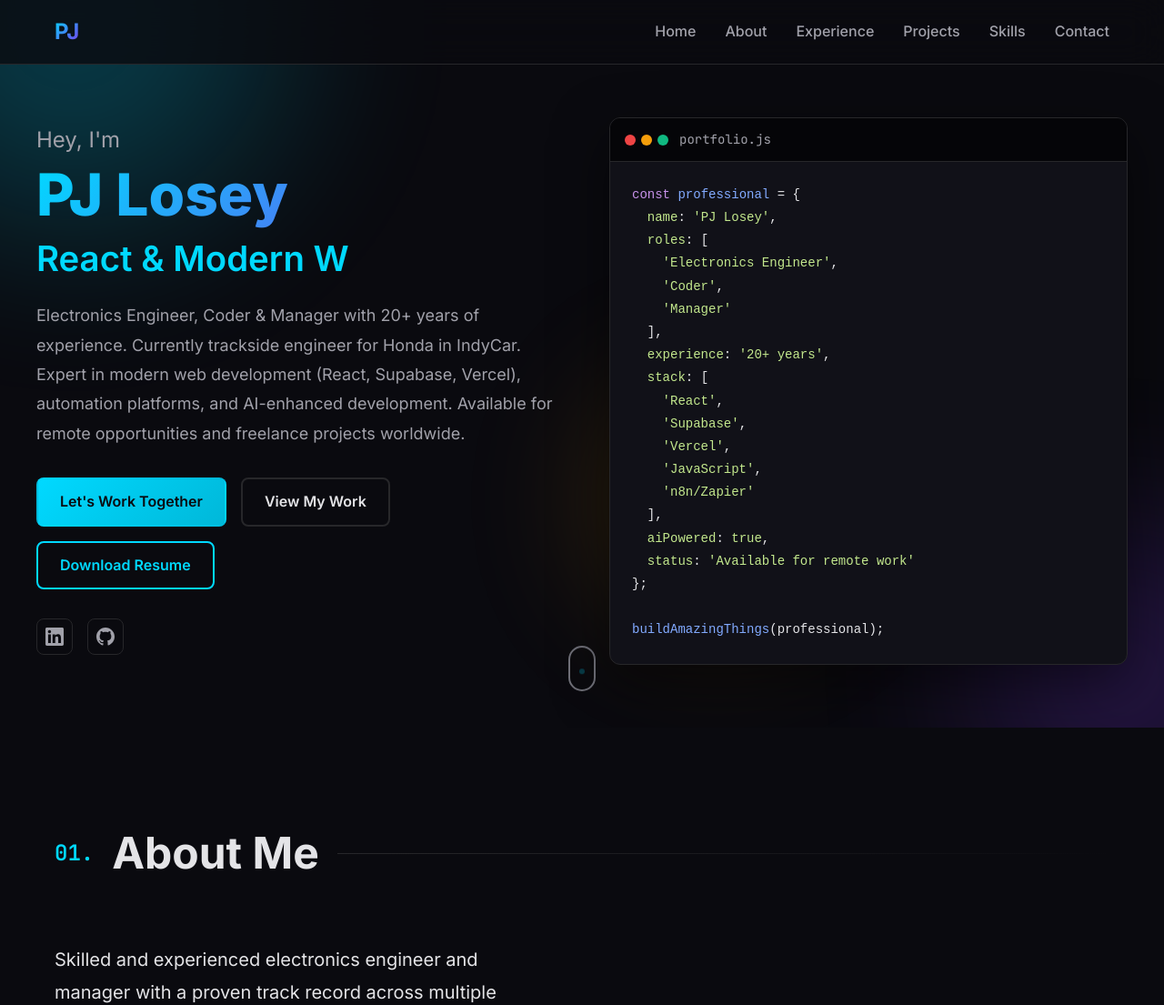
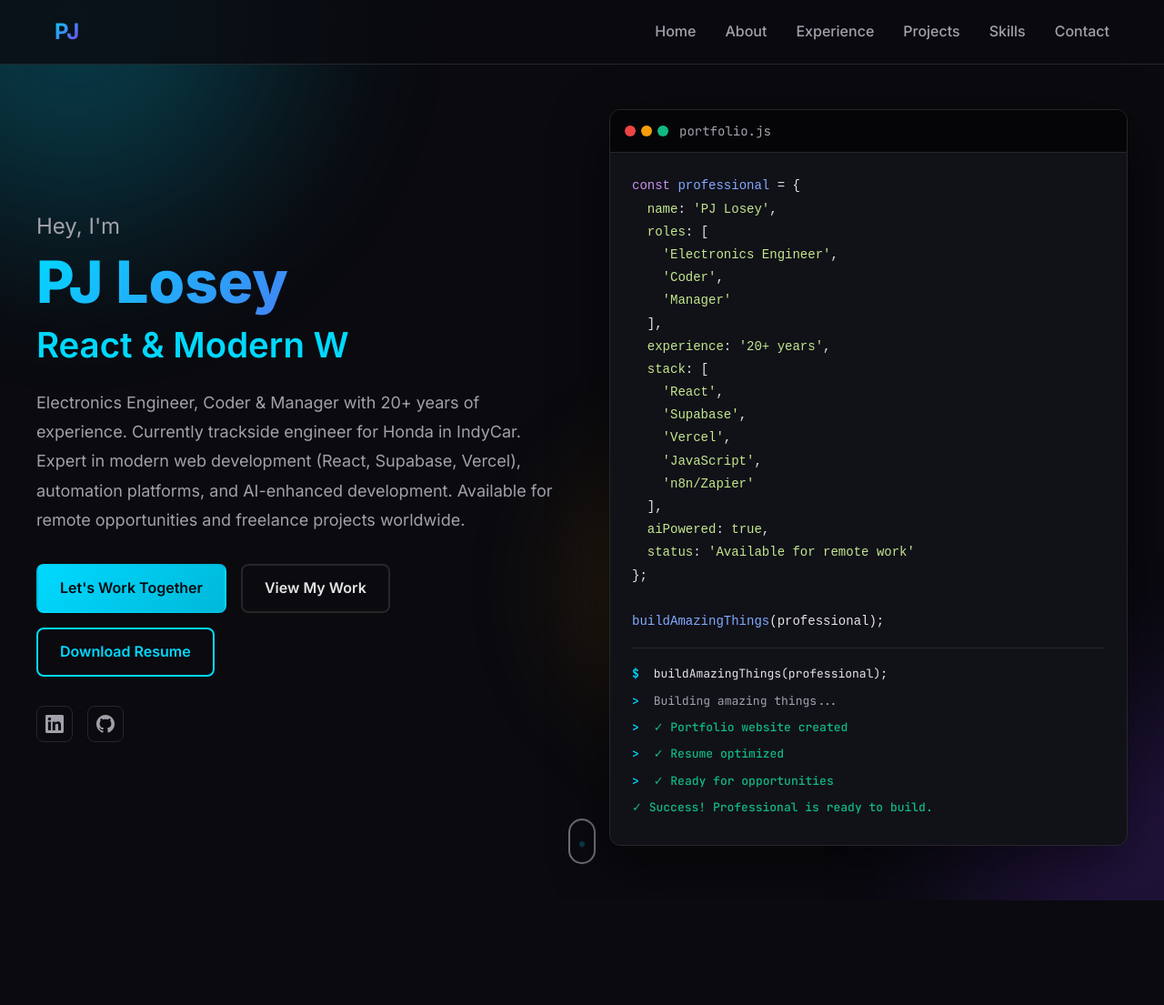
Before and after one commit to loseyco/resume, a website: page index.html in a window 1280 px wide. Shown: the top 1105 px of the page at 91% size. Drawn offline with Linux system fonts and the light colour scheme.

Commit message:
Add interactive code execution output to hero section

```diff
--- a/index.html
+++ b/index.html
@@ -120,6 +120,9 @@
 };
 
 <span class="code-function">buildAmazingThings</span>(professional);</code></pre>
+                        <div class="code-output" id="code-output">
+                            <div class="output-line"><span class="output-prompt">$</span> <span class="output-text">Initializing...</span></div>
+                        </div>
                     </div>
                 </div>
             </div>
--- a/script.js
+++ b/script.js
@@ -255,6 +255,55 @@
     currentYearElement.textContent = new Date().getFullYear();
 }
 
+/**
+ * Interactive Code Output
+ * Simulates code execution in the hero code window
+ */
+const codeOutput = document.getElementById('code-output');
+if (codeOutput) {
+    // Clear initial loading text
+    codeOutput.innerHTML = '';
+
+    const outputLines = [
+        { delay: 800, text: 'buildAmazingThings(professional);', type: 'command' },
+        { delay: 1200, text: 'Building amazing things...', type: 'process' },
+        { delay: 1600, text: '✓ Portfolio website created', type: 'success' },
+        { delay: 2000, text: '✓ Resume optimized', type: 'success' },
+        { delay: 2400, text: '✓ Ready for opportunities', type: 'success' },
+        { delay: 2800, text: '✓ Success! Professional is ready to build.', type: 'final' }
+    ];
+
+    let currentLine = 0;
+
+    function showNextLine() {
+        if (currentLine < outputLines.length) {
+            const line = outputLines[currentLine];
+            setTimeout(() => {
+                const outputLine = document.createElement('div');
+                outputLine.className = 'output-line';
+
+                if (line.type === 'command') {
+                    outputLine.innerHTML = `<span class="output-prompt">$</span> <span class="output-command">${line.text}</span>`;
+                } else if (line.type === 'final') {
+                    outputLine.innerHTML = `<span class="output-success">${line.text}</span>`;
+                } else if (line.type === 'process') {
+                    outputLine.innerHTML = `<span class="output-prompt">></span> <span class="output-text">${line.text}</span>`;
+                } else {
+                    outputLine.innerHTML = `<span class="output-prompt">></span> <span class="output-success">${line.text}</span>`;
+                }
+
+                codeOutput.appendChild(outputLine);
+                codeOutput.scrollTop = codeOutput.scrollHeight;
+                currentLine++;
+                showNextLine();
+            }, currentLine === 0 ? line.delay : line.delay - (currentLine > 0 ? outputLines[currentLine - 1].delay : 0));
+        }
+    }
+
+    // Start animation after a brief delay
+    setTimeout(showNextLine, 1000);
+}
+
 // Console easter egg for developers
 console.log('%c👋 Hey there!', 'font-size: 20px; font-weight: bold; color: #00d9ff;');
 console.log('%cWant to see the code? Check out the source!', 'font-size: 14px; color: #a1a1aa;');
--- a/styles.css
+++ b/styles.css
@@ -391,6 +391,64 @@
     font-size: 0.875rem;
     line-height: 1.8;
     overflow-x: auto;
+}
+
+.code-output {
+    margin-top: 16px;
+    padding-top: 16px;
+    border-top: 1px solid var(--border);
+    max-height: 200px;
+    overflow-y: auto;
+    font-family: var(--font-mono);
+    font-size: 0.8125rem;
+}
+
+.output-line {
+    margin-bottom: 6px;
+    opacity: 0;
+    animation: fadeInLine 0.3s ease-out forwards;
+}
+
+@keyframes fadeInLine {
+    to {
+        opacity: 1;
+    }
+}
+
+.output-prompt {
+    color: var(--primary);
+    margin-right: 8px;
+    font-weight: 600;
+}
+
+.output-command {
+    color: var(--text-primary);
+}
+
+.output-text {
+    color: var(--text-secondary);
+}
+
+.output-success {
+    color: #10b981;
+    font-weight: 500;
+}
+
+.code-output::-webkit-scrollbar {
+    width: 6px;
+}
+
+.code-output::-webkit-scrollbar-track {
+    background: var(--bg-darker);
+}
+
+.code-output::-webkit-scrollbar-thumb {
+    background: var(--border);
+    border-radius: 3px;
+}
+
+.code-output::-webkit-scrollbar-thumb:hover {
+    background: var(--text-muted);
 }
 
 .code-keyword { color: #c792ea; }
```
